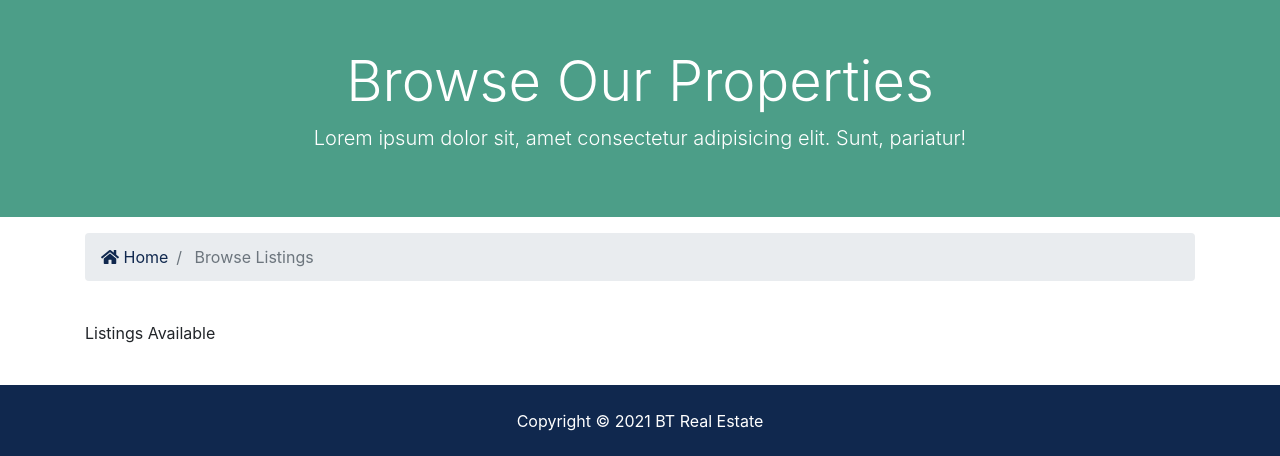
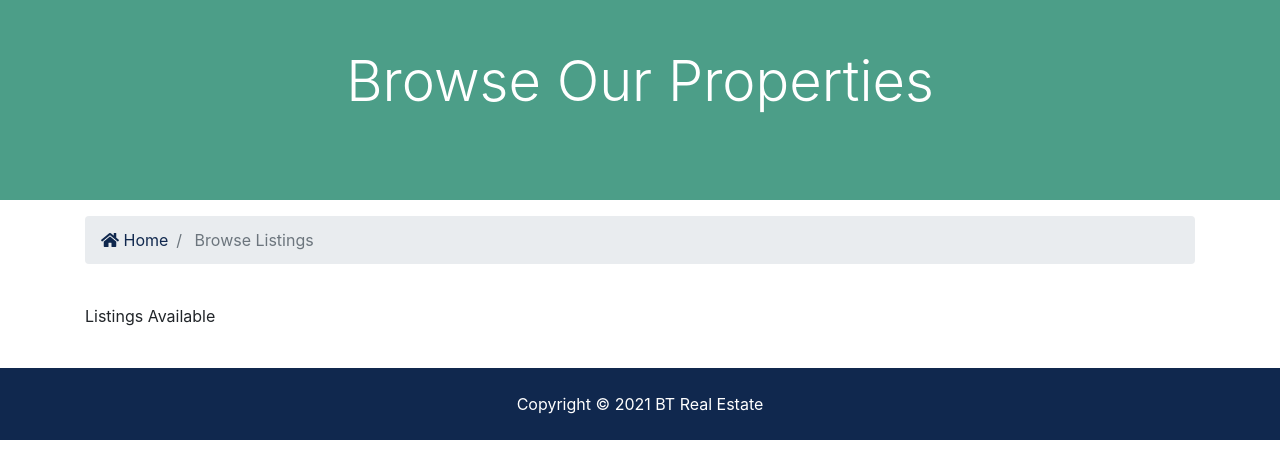
Before and after one commit to mayitoukou/btre_project, a Django app: page /listings/ in a window 1280 px wide. Shown: the part 136-592 px from the top of the page. Run offline with Django 3.2, Linux system fonts and the light colour scheme; data that the repository does not hold is empty.

Commit message:
Update listings.html

```diff
--- a/templates/listings/listings.html
+++ b/templates/listings/listings.html
@@ -12,7 +12,7 @@
       <div class="row text-center">
         <div class="col-md-12">
           <h1 class="display-4">Browse Our Properties</h1>
-          <p class="lead">Lorem ipsum dolor sit, amet consectetur adipisicing elit. Sunt, pariatur!</p>
+          <p class="lead"></p>
         </div>
       </div>
     </div>
```
